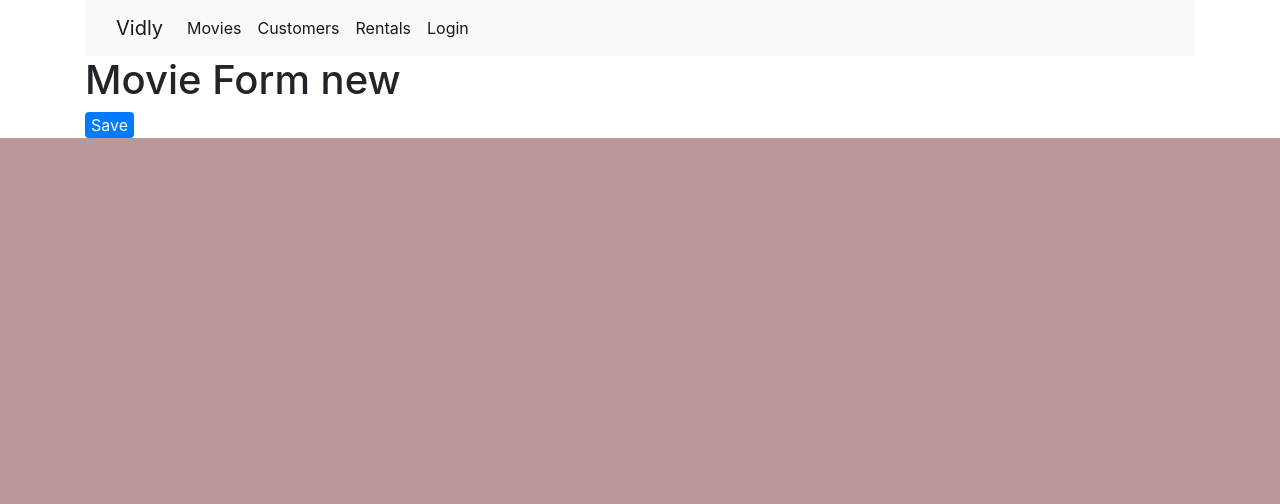
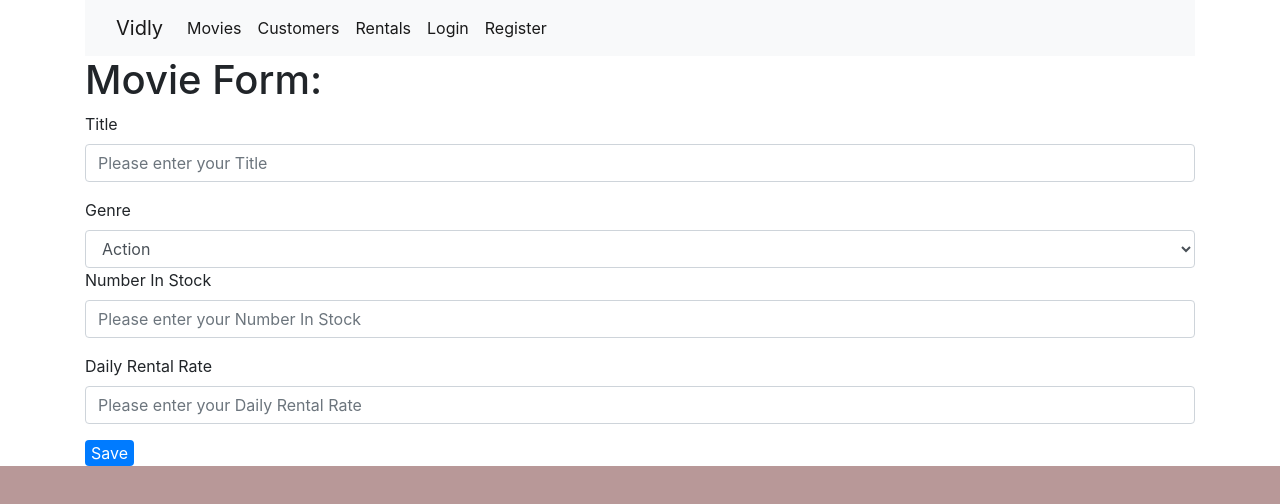
Before and after one commit to LhermannSauer/Vidly-a-react-app, a React (Create React App) app: page /movies/new in a window 1280 px wide. Shown: the top 504 px of the page. Built offline with nearby package versions, Linux system fonts and the light colour scheme.

Commit message:
finalizing form module

```diff
--- a/package.json
+++ b/package.json
@@ -15,6 +15,7 @@
     "joi-browser": "^13.4.0",
     "lodash": "^4.17.21",
     "prop-types": "^15.7.2",
+    "query-string": "^7.0.1",
     "react": "^17.0.2",
     "react-dom": "^17.0.2",
     "react-router-dom": "^5.2.0",
--- a/src/components/app.jsx
+++ b/src/components/app.jsx
@@ -7,6 +7,7 @@ import NotFound from "./common/notFound";
 import Rentals from "./movies/rentals";
 import MovieForm from "./movies/movieForm";
 import LoginForm from "./movies/loginForm";
+import RegisterForm from "./movies/registerForm";
 
 class App extends Component {
   navBarLinks = [
@@ -15,6 +16,7 @@ class App extends Component {
     { title: "Customers", path: "/customers" },
     { title: "Rentals", path: "/rentals" },
     { title: "Login", path: "/login" },
+    { title: "Register", path: "/register" },
   ];
 
   render() {
@@ -24,11 +26,12 @@ class App extends Component {
         <div className="content">
           <Switch>
             <Route path="/login" component={LoginForm} />
+            <Route path="/register" component={RegisterForm} />
+            <Route path="/movies/new" component={MovieForm} />
             <Route path="/movies/:id" component={MovieForm} />
             <Route path="/movies" component={Movies} />
             <Route path="/customers" component={Customers} />
             <Route path="/rentals" component={Rentals} />
-
             <Route path="/not-found" component={NotFound} />
             <Redirect from="/" to="/movies" exact />
             <Redirect to="/not-found" />
--- a/src/components/common/form.jsx
+++ b/src/components/common/form.jsx
@@ -1,4 +1,5 @@
 import React, { Component } from "react";
+import Input from "../common/input";
 import Joi from "joi-browser";
 
 class Form extends Component {
@@ -50,14 +51,42 @@ class Form extends Component {
     return (
       <button
         type="submit"
-        className="btn btn-primary d-block m-auto w-25 p-3 rounded showDetails
-
-          "
+        className="btn btn-primary d-block m-auto w-25 p-3 rounded showDetails"
+        disabled={this.validate()}
       >
         {label}
       </button>
     );
   }
+
+  renderInput(name, label, type = "text") {
+    const { data, errors } = this.state;
+    return (
+      <Input
+        name={name}
+        type={type}
+        label={label}
+        id={name}
+        value={data[name]}
+        placeholder={`${label}`}
+        onChange={this.handleChange}
+        error={errors && errors[name]}
+      />
+    );
+  }
+
+  renderOption(options, label, name, value = "") {
+    return (
+      <React.Fragment>
+        <label htmlFor={name}>{label}</label>
+        <select className="form-control" id={name} name={name} value={value}>
+          {options.map((o) => {
+            return <option value={o._id}>{o["name"]}</option>;
+          })}
+        </select>
+      </React.Fragment>
+    );
+  }
 }
 
 export default Form;
--- a/src/components/common/input.jsx
+++ b/src/components/common/input.jsx
@@ -1,19 +1,18 @@
 import React from "react";
 
-const Input = ({ name, type, label, value, onChange, small }) => {
+const Input = ({ name, label, small, error, ...rest }) => {
   return (
     <div className="form-group">
       <label htmlFor={name}>{label}</label>
       <input
-        type={type}
+        {...rest}
+        id={name}
+        name={name}
         className="form-control"
-        value={value}
-        name={name}
-        onChange={onChange}
-        id={name}
         placeholder={`Please enter your ${label}`}
       />
-      {small && <small className="text-primary">{small}</small>}
+      {small && <small className="text-primary primary">{small}</small>}
+      {error && <div className="alert alert-danger">{error}</div>}
     </div>
   );
 };
--- a/src/components/movies/loginForm.jsx
+++ b/src/components/movies/loginForm.jsx
@@ -1,6 +1,5 @@
 import React from "react";
 import Form from "../common/form";
-import Input from "../common/input";
 import Joi from "joi-browser";
 
 class LoginForm extends Form {
@@ -19,42 +18,22 @@ class LoginForm extends Form {
   };
 
   render() {
-    const { data: account } = this.state;
+    return (
+      <div className="container">
+        <h1>Login</h1>
+        <form className="mt-2">
+          {this.renderInput("username", "Username", "text")}
+          {this.renderInput("password", "Password", "password")}
 
-    const inputFields = [
-      { name: "username", type: "text", label: "Username" },
-      { name: "password", type: "password", label: "Password" },
-    ];
-
-    return (
-      <form className="mt-2">
-        {inputFields.map((field) => {
-          return (
-            <Input
-              name={field.name}
-              type={field.type}
-              label={field.label}
-              id={field.name}
-              value={account[field.name]}
-              placeholder={`Please enter your ${field.label}`}
-              onChange={this.handleChange}
-            />
-          );
-        })}
           <div className="form-check">
             <input type="checkbox" className="form-check-input" id="keepLog" />
             <label className="form-check-label" for="keepLog">
               Keep me logged in
             </label>
           </div>
-        <button
-          type="submit"
-          className="btn btn-primary d-block m-auto w-25 p-3 rounded showDetails"
-          disabled={this.validate()}
-        >
-          Submit
-        </button>
+          {this.renderButton("Submit")}
         </form>
+      </div>
     );
   }
 }
--- a/src/components/movies/movieForm.jsx
+++ b/src/components/movies/movieForm.jsx
@@ -1,17 +1,83 @@
 import React, { Component } from "react";
+import Form from "../common/form";
+import Joi from "joi-browser";
+import { getGenres } from "../../fakeGenreService";
+import { getMovie, saveMovie } from "../../fakeMovieService";
+import queryString from "query-string";
 
-class MovieForm extends Component {
+// add new movie button to the movies component. path /movies/new
+// moviesform with
+//    title
+//    genre dropdown
+//    number in stock | 1 - 100
+//    rate | 0- 10
+
+class MovieForm extends Form {
+  state = {
+    data: {
+      _id: "",
+      title: "",
+      genre: { _id: "", name: "" },
+      numberInStock: "",
+      dailyRentalRate: "",
+    },
+    genreOptions: [],
+  };
+
+  schema = {
+    title: Joi.string().required().label("Title"),
+    numberInStock: Joi.number()
+      .integer()
+      .required()
+      .min(1)
+      .max(100)
+      .label("Number in Stock"),
+    dailyRentalRate: Joi.number().min(1).max(10).required().label("Rate"),
+    genre: Joi.required(),
+  };
+
+  componentDidMount = () => {
+    // get options for genres and information about the movie in case it was selected
+    const genreOptions = [...getGenres()];
+    let data = getMovie(this.props.match.params.id);
+
+    if (data) {
+      this.setState({ genreOptions, data });
+    } else {
+      this.setState({ genreOptions });
+    }
+  };
+
+  doSubmit = () => {
+    // add new movie to the state of movies
+    saveMovie(this.state.data);
+  };
+
   render() {
     const { match, history } = this.props;
     return (
       <div>
-        <h1> Movie Form {match.params.id}</h1>
+        <h1>Movie Form: {match.params.id}</h1>
+        <form onSubmit={this.handleSubmit} className="mt-2">
+          {this.renderInput("title", "Title")}
+          {this.renderOption(
+            this.state.genreOptions,
+            "Genre",
+            "genre",
+            this.state.data.genre._id
+          )}
+          {this.renderInput("numberInStock", "Number In Stock")}
+          {this.renderInput("dailyRentalRate", "Daily Rental Rate")}
+
           <button
             className="btn-primary rounded border-0"
+            type="submit"
+            //disabled={this.validate()}
             onClick={() => history.push("/movies")}
           >
             Save
           </button>
+        </form>
       </div>
     );
   }
--- a/src/components/movies/movies.jsx
+++ b/src/components/movies/movies.jsx
@@ -1,7 +1,7 @@
 import React, { Component } from "react";
 import { Link } from "react-router-dom";
 import { paginate } from "../../utils/paginate";
-import { getMovies } from "../../fakeMovieService";
+import { getMovies, saveMovie } from "../../fakeMovieService";
 import { getGenres } from "../../fakeGenreService";
 import Table from "../common/table";
 import Pagination from "../common/pagination";
@@ -175,7 +175,9 @@ class Movies extends Component {
         </div>
         <div className=" col-7">
           <p>Showing {filteredMovies.length} movies in the database</p>
-
+          <Link to={`/movies/new?`}>
+            <button className="btn-primary btn">New Movie</button>
+          </Link>
           <Table
             data={table}
             sortColumn={sortColumn}
--- /dev/null
+++ b/src/components/movies/registerForm.jsx
@@ -0,0 +1,40 @@
+import React from "react";
+import Joi from "joi-browser";
+import Form from "../common/form";
+
+class RegisterForm extends Form {
+  state = {
+    data: {
+      username: "",
+      password: "",
+      name: "",
+    },
+  };
+
+  schema = {
+    username: Joi.string().email().required().label("Username"),
+    password: Joi.string().required().min(5).label("Password"),
+    name: Joi.string().required().label("Name"),
+  };
+
+  doSubmit = () => {
+    console.log("Registration successfull");
+  };
+
+  render() {
+    return (
+      <div className="container">
+        <h1>Register</h1>
+        <form className="mt-2">
+          {this.renderInput("username", "Username")}
+          {this.renderInput("password", "Password", "password")}
+          {this.renderInput("name", "Name")}
+
+          {this.renderButton("Submit")}
+        </form>
+      </div>
+    );
+  }
+}
+
+export default RegisterForm;
--- a/src/fakeGenreService.js
+++ b/src/fakeGenreService.js
@@ -1,9 +1,13 @@
 export const genres = [
   { _id: "5b21ca3eeb7f6fbccd471818", name: "Action" },
   { _id: "5b21ca3eeb7f6fbccd471814", name: "Comedy" },
-  { _id: "5b21ca3eeb7f6fbccd471820", name: "Thriller" }
+  { _id: "5b21ca3eeb7f6fbccd471820", name: "Thriller" },
 ];
 
 export function getGenres() {
-  return genres.filter(g => g);
+  return genres.filter((g) => g);
 }
+
+export function getGenre(id) {
+  return genres.filter((g) => g._id === id)["name"];
+}
--- a/src/fakeMovieService.js
+++ b/src/fakeMovieService.js
@@ -77,7 +77,7 @@ export function getMovie(id) {
 
 export function saveMovie(movie) {
   let movieInDb = movies.find((m) => m._id === movie._id) || {};
-  movieInDb.name = movie.name;
+  movieInDb.title = movie.title;
   movieInDb.genre = genresAPI.genres.find((g) => g._id === movie.genreId);
   movieInDb.numberInStock = movie.numberInStock;
   movieInDb.dailyRentalRate = movie.dailyRentalRate;
```
Also changed, not shown: 1 other file (tests, documents, lock files or other folders). Lines whose indentation alone changed are shown as unchanged.
